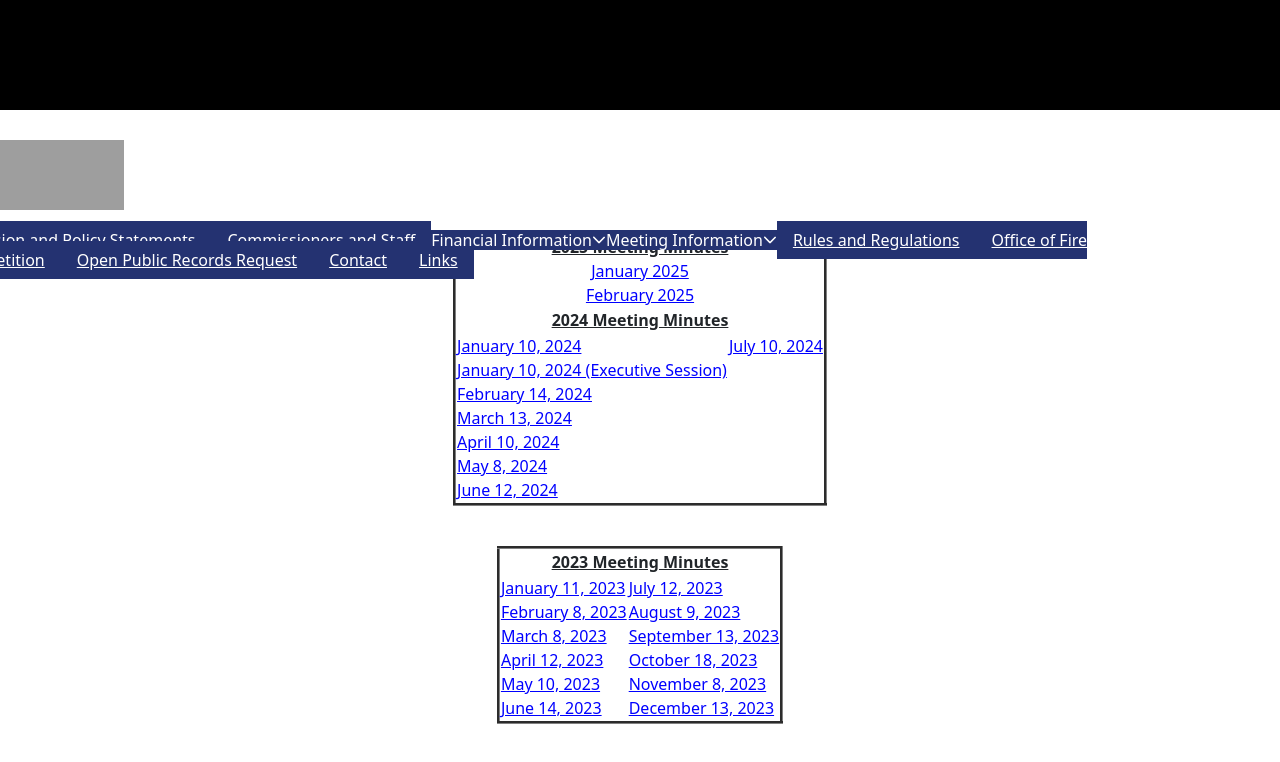
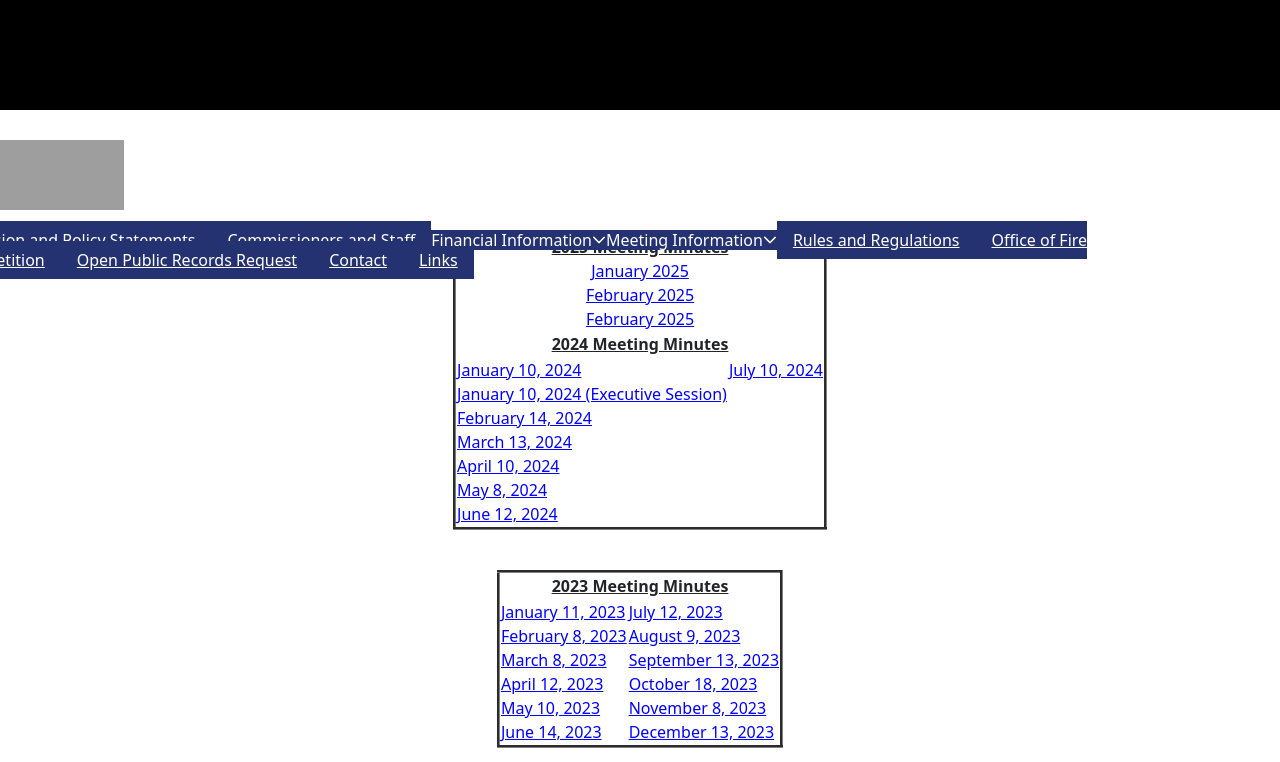
Before and after one commit to DrAronoff/monroefd1, a React (Create React App) app: page /minutesArchive in a window 1280 px wide. Shown: the top 762 px of the page. Built offline with nearby package versions, Linux system fonts and the light colour scheme; grey boxes are pictures that could not be loaded; the HTML template or start-up script is replaced by a standard one.

Commit message:
may update

```diff
--- a/src/components/AgendaArchive.jsx
+++ b/src/components/AgendaArchive.jsx
@@ -23,6 +23,7 @@ export function AgendaArchive() {
 
 <a href="https://diuy0t6boke2n.cloudfront.net/Agendas/2025/FD%231ReorgAgenda.docx" target="new">March 2025</a><br/>
 <a href="https://diuy0t6boke2n.cloudfront.net/Agendas/2025/FD%231+Agenda.docx" target="new">April 2025</a><br/>
+<a href="https://diuy0t6boke2n.cloudfront.net/FD%231+Agenda+(1).docx" target="new">May 2025</a><br/>
 	   	</td>
 <td valign="top">
 
--- a/src/components/Meeting.jsx
+++ b/src/components/Meeting.jsx
@@ -8,7 +8,7 @@ export function Meeting() {
             <br/>
             <br/>
             <br/>
-            <a href="https://diuy0t6boke2n.cloudfront.net/Resolutions/2024/2024_meeting_dates.pdf"><button >2024 Meeting Dates</button></a>
+            <a href="https://diuy0t6boke2n.cloudfront.net/20250509130453068.pdf"><button >2025 Meeting Dates & Reorganization resolutions</button></a>
             <br/><br/>
         </center>
     )
--- a/src/components/MinutesArchive.jsx
+++ b/src/components/MinutesArchive.jsx
@@ -18,6 +18,7 @@ export function MinutesArchive() {
 
 <a href="https://diuy0t6boke2n.cloudfront.net/Minutes/2024/FD%231minutesJanuary2025.docx" target="new">January 2025</a><br/>
 <a href="https://diuy0t6boke2n.cloudfront.net/Minutes/2025/FD%231+minutes+February+2025.docx" target="new">February 2025</a><br/>
+<a href="https://diuy0t6boke2n.cloudfront.net/FD%231+minutes+March+2025.docx" target="new">February 2025</a><br/>
 
 </td>
 </tr>
```
